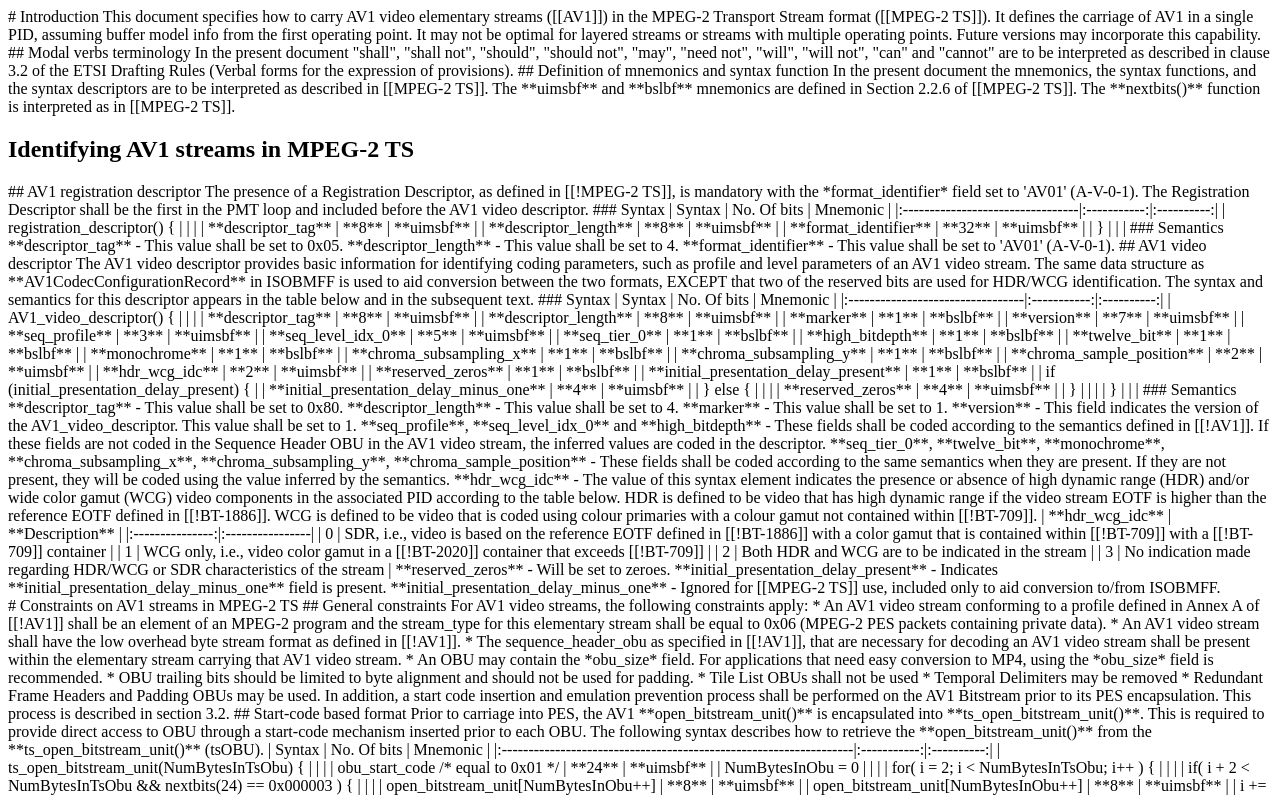
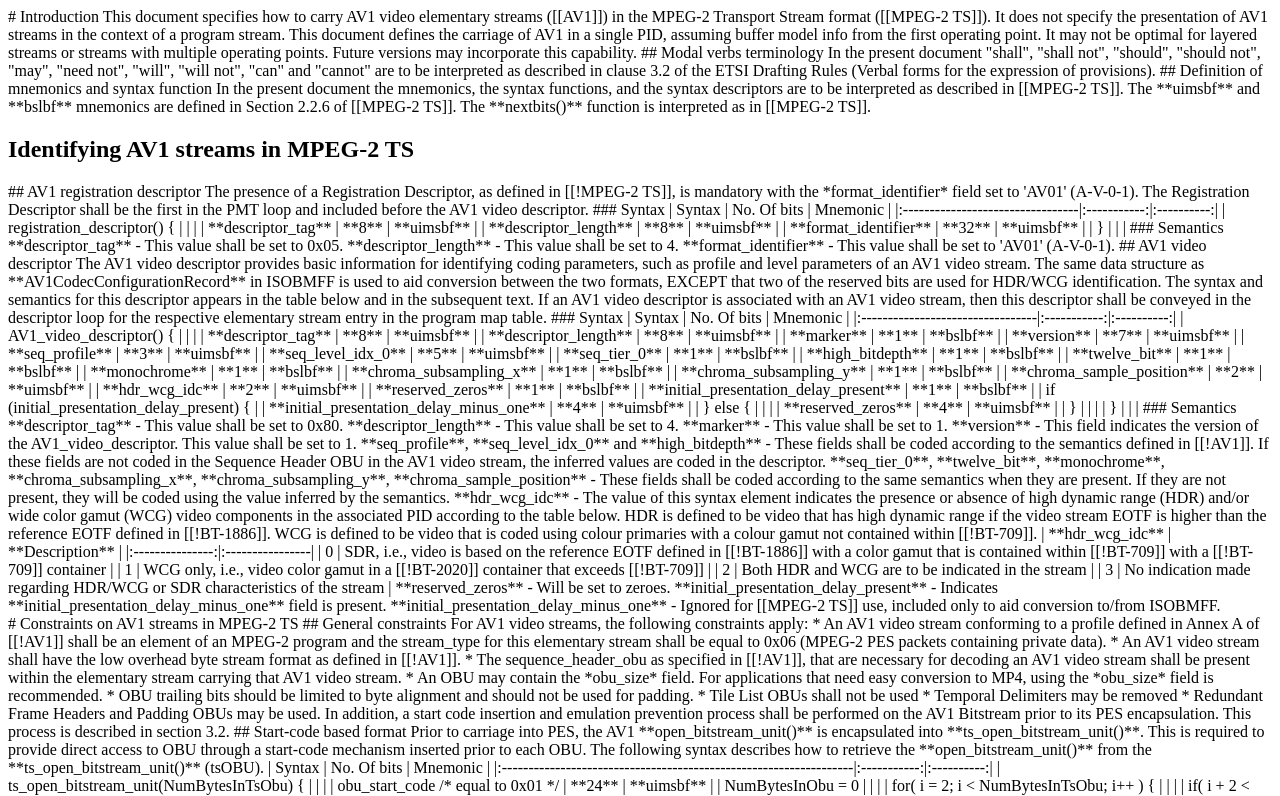
Before and after one commit to AOMediaCodec/av1-mpeg2-ts, a plain HTML site: page index.html in a window 1280 px wide. Shown: the top 796 px of the page. Drawn offline with Linux system fonts and the light colour scheme.

Commit message:
move text around per recommendation in issue #36

```diff
--- a/index.html
+++ b/index.html
@@ -59,8 +59,9 @@
   <body>
 # Introduction
 
-This document specifies how to carry AV1 video elementary streams ([[AV1]]) in the MPEG-2 Transport Stream format ([[MPEG-2 TS]]).
-It defines the carriage of AV1 in a single PID, assuming buffer model info from the first operating point. It may not be optimal for layered streams or streams with multiple operating points. Future versions may incorporate this capability.
+This document specifies how to carry AV1 video elementary streams ([[AV1]]) in the MPEG-2 Transport Stream format ([[MPEG-2 TS]]). It does not specify the presentation of AV1 streams in the context of a program stream.
+
+This document defines the carriage of AV1 in a single PID, assuming buffer model info from the first operating point. It may not be optimal for layered streams or streams with multiple operating points. Future versions may incorporate this capability.
 
 ## Modal verbs terminology
 In the present document "shall", "shall not", "should", "should not", "may", "need not", "will", "will not", "can" and "cannot" are to be interpreted as described in clause 3.2 of the ETSI Drafting Rules (Verbal forms for the expression of provisions).
@@ -96,6 +97,8 @@
 ## AV1 video descriptor
 
 The AV1 video descriptor provides basic information for identifying coding parameters, such as profile and level parameters of an AV1 video stream. The same data structure as **AV1CodecConfigurationRecord** in ISOBMFF is used to aid conversion between the two formats, EXCEPT that two of the reserved bits are used for HDR/WCG identification. The syntax and semantics for this descriptor appears in the table below and in the subsequent text.
+
+If an AV1 video descriptor is associated with an AV1 video stream, then this descriptor shall be conveyed in the descriptor loop for the respective elementary stream entry in the program map table.
 
 ### Syntax
 
@@ -225,9 +228,6 @@ A PES shall encapsulate one, and only one, AV1 access unit as defined in clause
 
 The highest level that may occur in an AV1 video stream, as well as a profile and tier that the entire stream conforms to, shall be signalled using the AV1 video descriptor.
 
-If an AV1 video descriptor is associated with an AV1 video stream, then this descriptor shall be conveyed in the descriptor loop for the respective elementary stream entry in the program map table.
-This specification does not specify the presentation of AV1 streams in the context of a program stream.
-
 ## Assignment of DTS and PTS
 
 For AV1 video stream multiplexed into [[!MPEG-2 TS]], the *decoder_model_info* may not be present. If the *decoder_model_info* is present, then the STD model shall match with the decoder model defined in Annex E of [[!AV1]].
```
